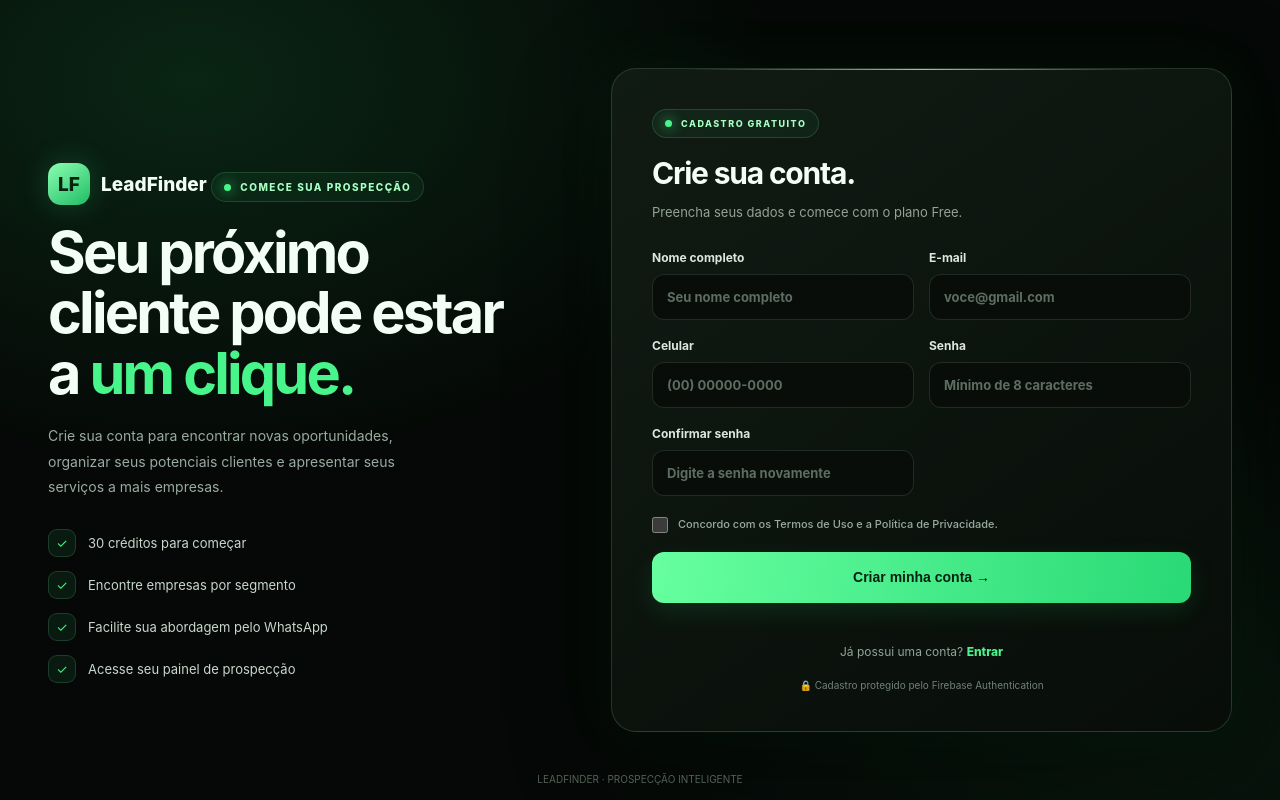
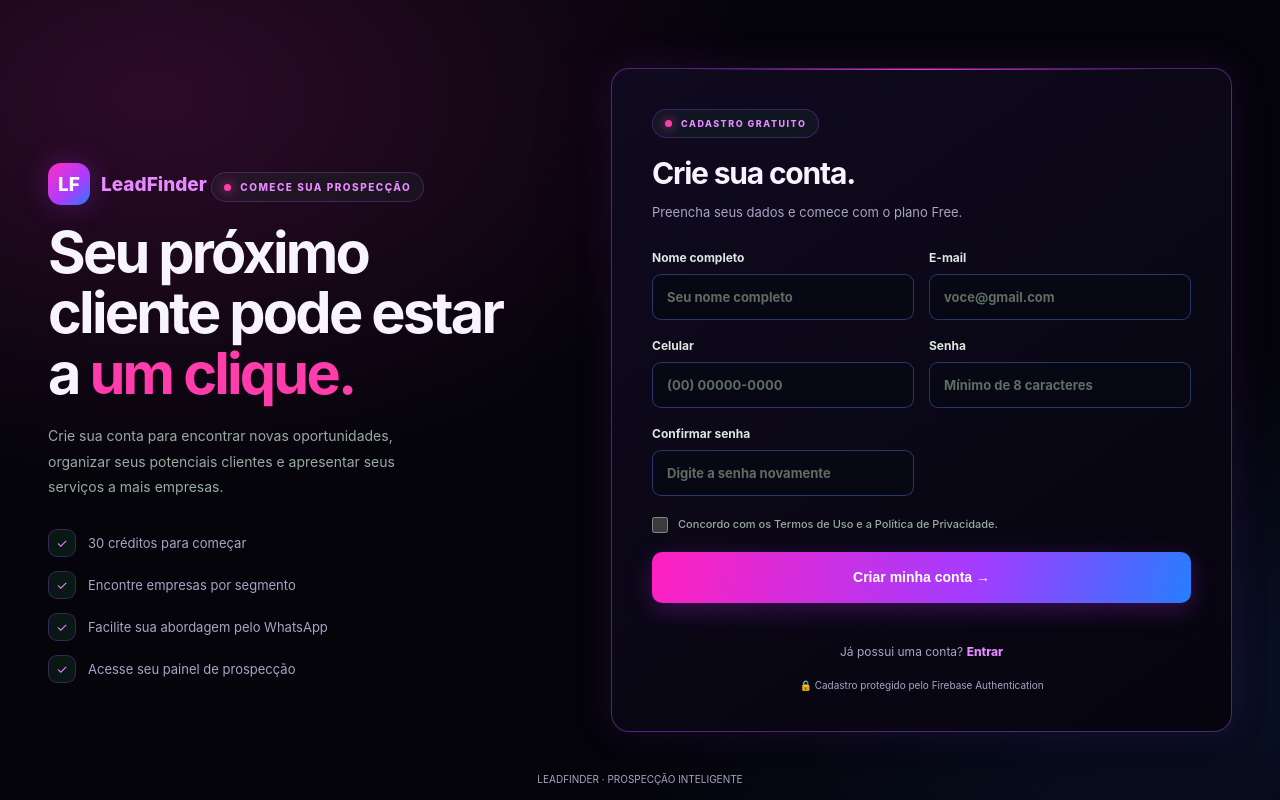
Before and after one commit to ffc30793-dev/Leadfinder_, a website: page pages/cadastro.html in a window 1280 px wide. Drawn offline with Linux system fonts and the light colour scheme; no server answers.

Commit message:
Add files via upload

```diff
--- a/pages/cadastro.html
+++ b/pages/cadastro.html
@@ -3,7 +3,7 @@
 <head>
   <meta charset="utf-8">
   <meta name="viewport" content="width=device-width, initial-scale=1">
-  <meta name="theme-color" content="#050806">
+  <meta name="theme-color" content="#05040b">
   <title>Criar conta — LeadFinder</title>
 
   <style>
@@ -333,6 +333,22 @@
       *, *::before, *::after { transition: none !important; }
     }
   </style>
+
+  <style id="leadfinder-neon-auth">
+    :root{--green:#ff3cac;--muted:#aaa4c4;--line:rgba(174,79,255,.28)}
+    body{background:radial-gradient(ellipse at 12% 12%,rgba(255,47,195,.16),transparent 38%),radial-gradient(ellipse at 90% 85%,rgba(40,125,255,.12),transparent 35%),#05040b!important;color:#f7f4ff!important;font-family:Inter,system-ui,-apple-system,"Segoe UI",sans-serif!important}
+    .brand-mark{background:linear-gradient(135deg,#ff2fc3,#a83dff 60%,#287dff)!important;color:#fff!important;box-shadow:0 0 30px rgba(195,45,255,.28)!important}
+    .card,.card-wrap .card{border:1px solid rgba(174,79,255,.42)!important;background:linear-gradient(145deg,rgba(16,10,32,.98),rgba(6,5,14,.98))!important;box-shadow:0 0 38px rgba(168,61,255,.13),0 24px 70px rgba(0,0,0,.45)!important;border-radius:18px!important}
+    .eyebrow,.check{color:#e58aff!important}
+    .dot{background:#ff3cac!important;box-shadow:0 0 12px #ff3cac!important}
+    input{background:#080714!important;border:1px solid rgba(91,132,255,.38)!important;color:#fff!important;border-radius:9px!important}
+    input:focus{border-color:#bd55ff!important;box-shadow:0 0 0 3px rgba(189,85,255,.13)!important;outline:0}
+    .btn{background:linear-gradient(105deg,#ff20bf,#a33cff 60%,#287dff)!important;color:#fff!important;border:0!important;box-shadow:0 7px 25px rgba(199,41,255,.25)!important;border-radius:10px!important}
+    a{color:#e58aff!important}a:hover{color:#ff8dce!important}
+    .benefit,.secure,.sub,.footer{color:#aaa4c4!important}
+    @media(max-width:760px){.page{grid-template-columns:1fr!important;gap:15px!important;padding:20px 15px!important}.intro{padding:8px 5px!important}.eyebrow{margin-top:18px!important}.card-wrap{width:100%!important}.card{padding:24px!important}}
+  </style>
+
 </head>
 
 <body>
```
Also changed, not shown: pages/login.html (+17 -1 lines), pages/planos.html (+2 -2 lines).
